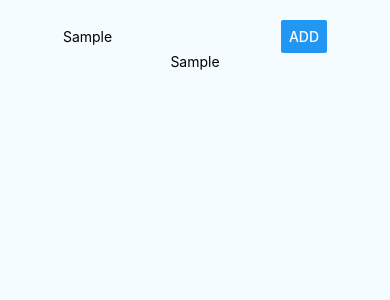
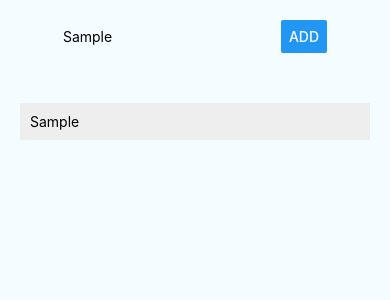
Before and after one commit to DieAntonie/React-Native_Tutorial-App, a React Native app: screen / in a window 390 px wide. Both pictures are taken after typing "Sample" into the empty fields and a click on the button "ADD". Shown: the top 300 px of the page. Built offline with nearby package versions, Linux system fonts and the light colour scheme.

Commit message:
Created custom list item component

```diff
--- a/App.js
+++ b/App.js
@@ -8,6 +8,7 @@
 
 import React, { Component } from 'react';
 import { StyleSheet, View, Text, TextInput, Button } from 'react-native';
+import ListItem from './src/components/ListItem/ListItem';
 
 type Props = {};
 export default class App extends Component<Props> {
@@ -38,7 +39,7 @@
 
     render() {
         const placeOutput = this.state.places.map((place, index) => (
-            <Text key={index}>{place}</Text>
+            <ListItem key={index} placeName={place} />
         ))
         return (
             <View style={styles.container}>
@@ -53,7 +54,7 @@
                         onPress={this.placeSubmitHandler}
                         title="Add" />
                 </View>
-                <View>
+                <View style={styles.listContainer}>
                     {placeOutput}
                 </View>
             </View>
@@ -79,5 +80,9 @@
     },
     placeButton: {
         width: "30%",
+    },
+    listContainer: {
+        width: "100%",
+        margin: 50,
     }
 });
--- /dev/null
+++ b/src/components/ListItem/ListItem.js
@@ -0,0 +1,18 @@
+import React from 'react';
+import { View, Text, StyleSheet } from 'react-native';
+
+const listItem = (props) => (
+    <View style={styles.listItem}>
+        <Text>{props.placeName}</Text>
+    </View>
+);
+
+const styles = StyleSheet.create({
+    listItem: {
+        width: "100%",
+        padding: 10,
+        backgroundColor: "#eee",
+    }
+})
+
+export default listItem;
```
